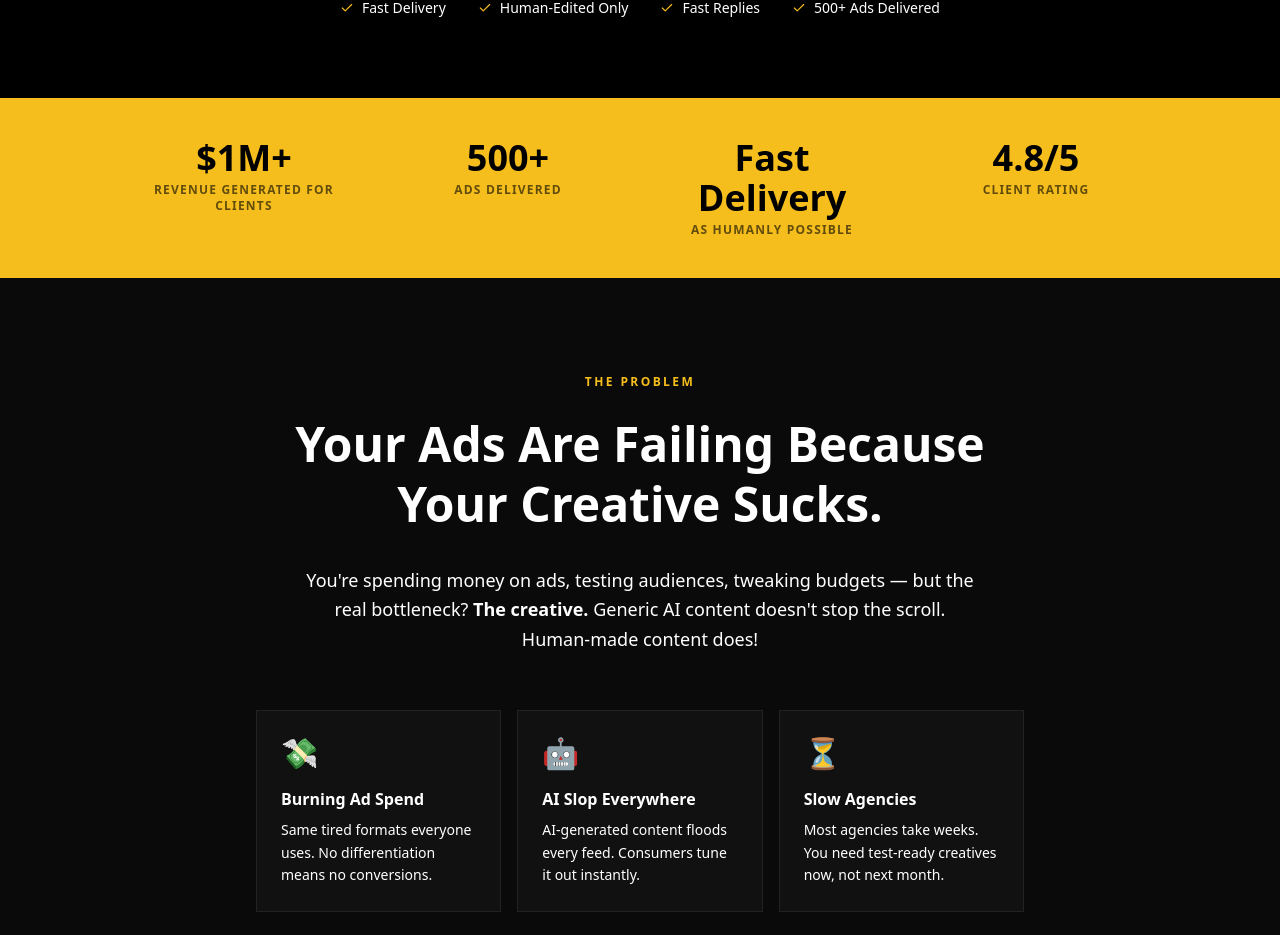
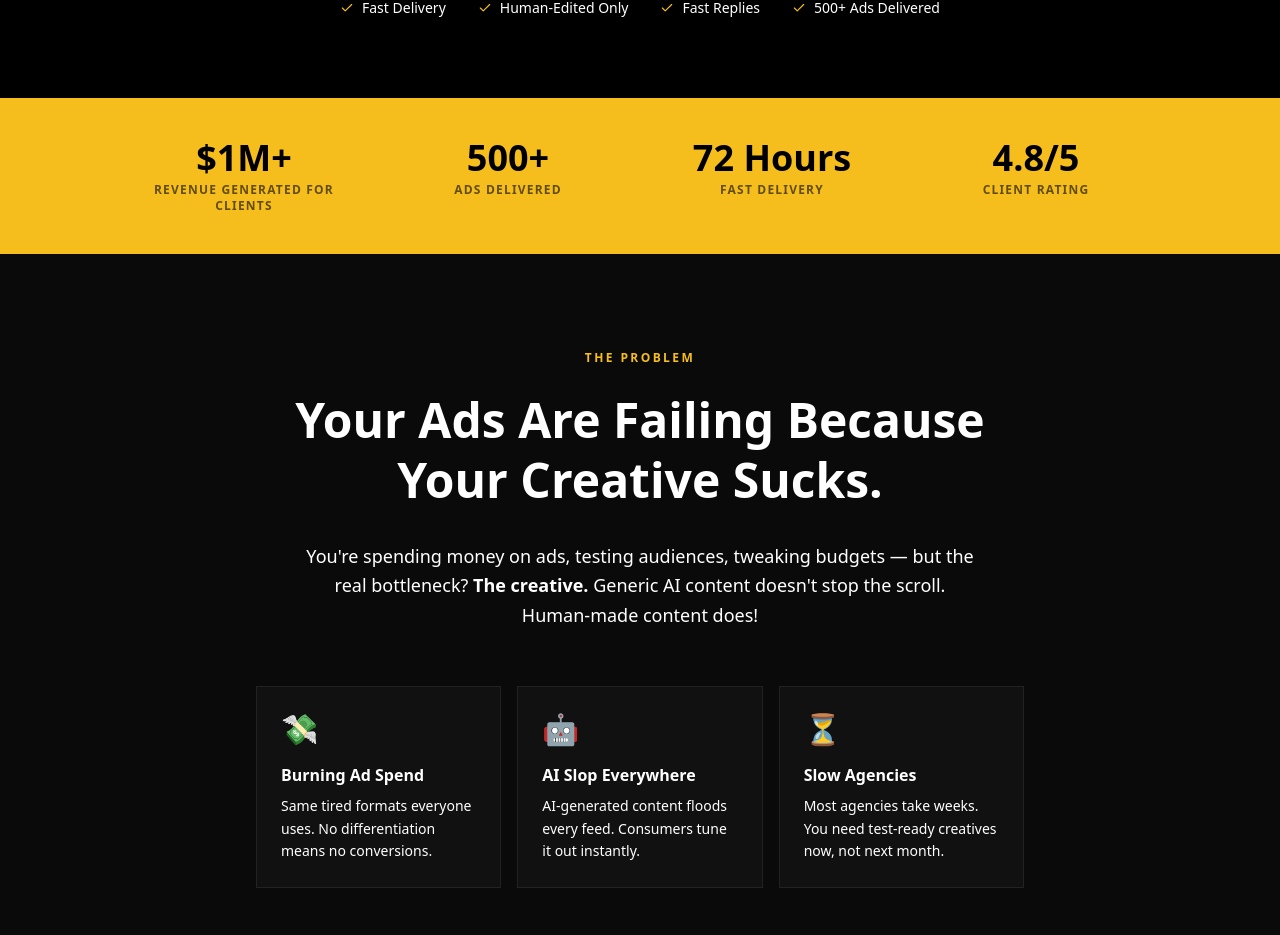
Before and after one commit to najialarabi2-tech/HumanMadeAds, a React (Vite) app: page / in a window 1280 px wide. Shown: the part 1198-2133 px from the top of the page. Built offline with nearby package versions, Linux system fonts and the light colour scheme.

Commit message:
Restore 72 Hours or Less label for Fast Delivery

```diff
--- a/src/App.tsx
+++ b/src/App.tsx
@@ -118,7 +118,7 @@ function StatsBar() {
   const stats = [
     { value: '$1M+', label: 'Revenue Generated For Clients' },
     { value: '500+', label: 'Ads Delivered' },
-    { value: 'Fast Delivery', label: 'As humanly possible' },
+       { value: '72 Hours', label: 'Fast Delivery' },
     { value: '4.8/5', label: 'Client Rating' },
   ];
   return (
```
